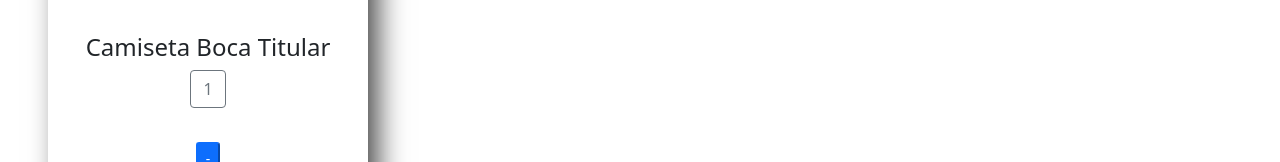
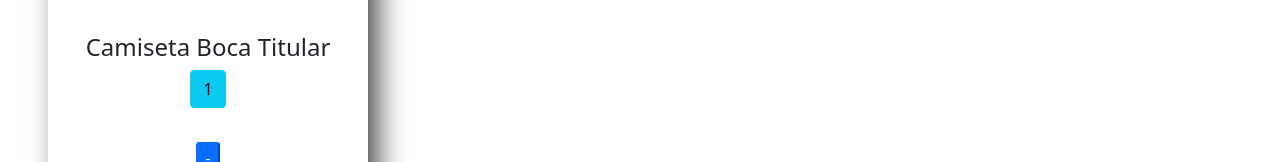
Before and after one commit to AgustinPol/camisetas-shop, a React (Create React App) app: page / in a window 1280 px wide. Shown: the part 483-645 px from the top of the page. Built offline with nearby package versions, Linux system fonts and the light colour scheme.

Commit message:
configurando function onAdd

```diff
--- a/src/components/item-count/ItemCount.jsx
+++ b/src/components/item-count/ItemCount.jsx
@@ -21,13 +21,17 @@
     }
 
     const onAdd = () => {
-        alert("Haz agregado tu/tus productos al carrito");
+        if(count > 0){
+            alert("Haz agregado tu/tus productos al carrito");
+        } else {
+            alert("Aun no haz agregado productos al carrito");
+        }
     }
 
     return (
         <div className="itemCount">
             <h4>Camiseta Boca Titular</h4>
-            <span className="btn btn-outline-secondary">{count}</span><br />
+            <span className="btn btn-info">{count}</span><br />
             <button style={{margin:4}} onClick={removeItem} className="btn-sm btn-primary">-</button>
             <button style={{margin:4}} onClick={addItem} className="btn-sm btn-primary">+</button>
             <button style={{marginTop:15}} onClick={onAdd} className="btn btn-outline-dark">Agregar al Carrito</button>
--- a/src/components/item-list-conteiner/ItemListContainer.jsx
+++ b/src/components/item-list-conteiner/ItemListContainer.jsx
@@ -14,7 +14,7 @@
     return (
         <div>
             <h1 style={styleTitle}>{greeting}</h1>
-            <ItemCount stock={13} initial={1}/>
+            <ItemCount stock={13} initial={1} />
         </div>
 
     )
```
